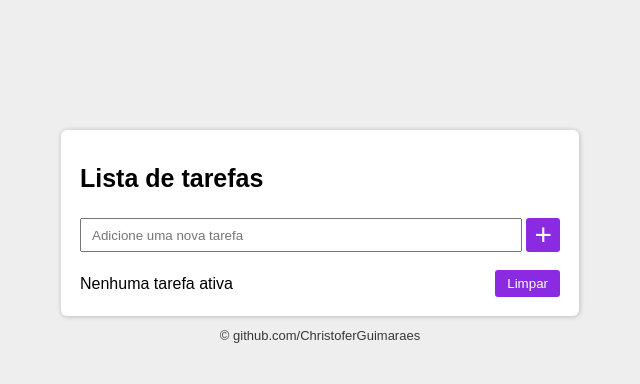
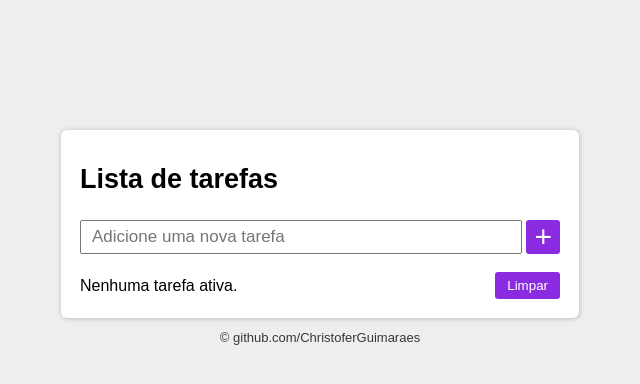
Before and after one commit to ChristoferGuimaraes/todo-react, a React (Create React App) app: page / in a window 1280 px wide. Shown: the top 384 px of the page, without its empty margins (320-960 px from the left). Built offline with nearby package versions, Linux system fonts and the light colour scheme.

Commit message:
verification text input and some css improvements

```diff
--- a/src/App.css
+++ b/src/App.css
@@ -16,6 +16,7 @@
 }
 
 .input-task {
+    font-size: 17px;
     width: 100%;
     margin-right: 4px;
     padding-left: 10px;
@@ -24,7 +25,7 @@
 
 .title {
     margin: 15px 0px;
-    font-size: 25px;
+    font-size: 27px;
     font-weight: bold;
 }
 
@@ -40,7 +41,7 @@
 }
 
 .add-new-task:hover {
-    background-color:rgb(108, 28, 184)
+    background-color:rgb(108, 28, 184);
 }
 
 .task {
@@ -56,6 +57,7 @@
 .task-text {
     padding-top: 3px;
     padding-left: 10px;
+    font-size: 15px;
 }
 
 .tasks-container {
--- a/src/App.js
+++ b/src/App.js
@@ -36,6 +36,7 @@ function App() {
   const handleSubmit = function (e) {
     e.preventDefault();
 
+    if (verifyInput()) {
       const newTask = {
         id: 1 + Math.random(),
         text: task,
@@ -44,6 +45,7 @@ function App() {
 
       setList([...list].concat(newTask));
       setTask("");
+    } else return;
   };
 
   const deleteTask = function (id) {
@@ -66,6 +68,13 @@ function App() {
     if (window.confirm("Você está prestes a apagar toda a lista!")) {
       setList([]);
     }
+  };
+
+  const verifyInput = function () {
+    if (task === "") {
+      alert("Campo de tarefa vazio!");
+      return false;
+    } else return true;
   };
 
   return (
@@ -99,11 +108,18 @@ function App() {
                   />
                   <span></span>
                 </label>
-                <div className="task-text">{task.text}</div>
+                <div className="task-text">
+                  {task.completed === true ? <s>{task.text}</s> : task.text}
+                </div>
                 <div className="inputs-task-container"></div>
               </div>
               <div className="clear-task-container">
                 <button
+                  style={
+                    task.completed === true
+                      ? { backgroundColor: "rgb(230, 20, 20)" }
+                      : { backgroundColor: "blueviolet" }
+                  }
                   className="clear-task"
                   onClick={() => deleteTask(task.id)}
                 >
@@ -116,9 +132,9 @@ function App() {
         <div className="bottom-container">
           <div className="active-tasks">
             {notCompleted.length === 0
-              ? "Nenhuma tarefa ativa"
+              ? "Nenhuma tarefa ativa."
               : notCompleted.length === 1
-              ? "Você tem apenas 1 tarefa"
+              ? "Você tem apenas 1 tarefa ativa."
               : `Você tem ${notCompleted.length} tarefas ativas.`}
           </div>
           <div className="clearall-container">
```
Lines whose indentation alone changed are shown as unchanged.
